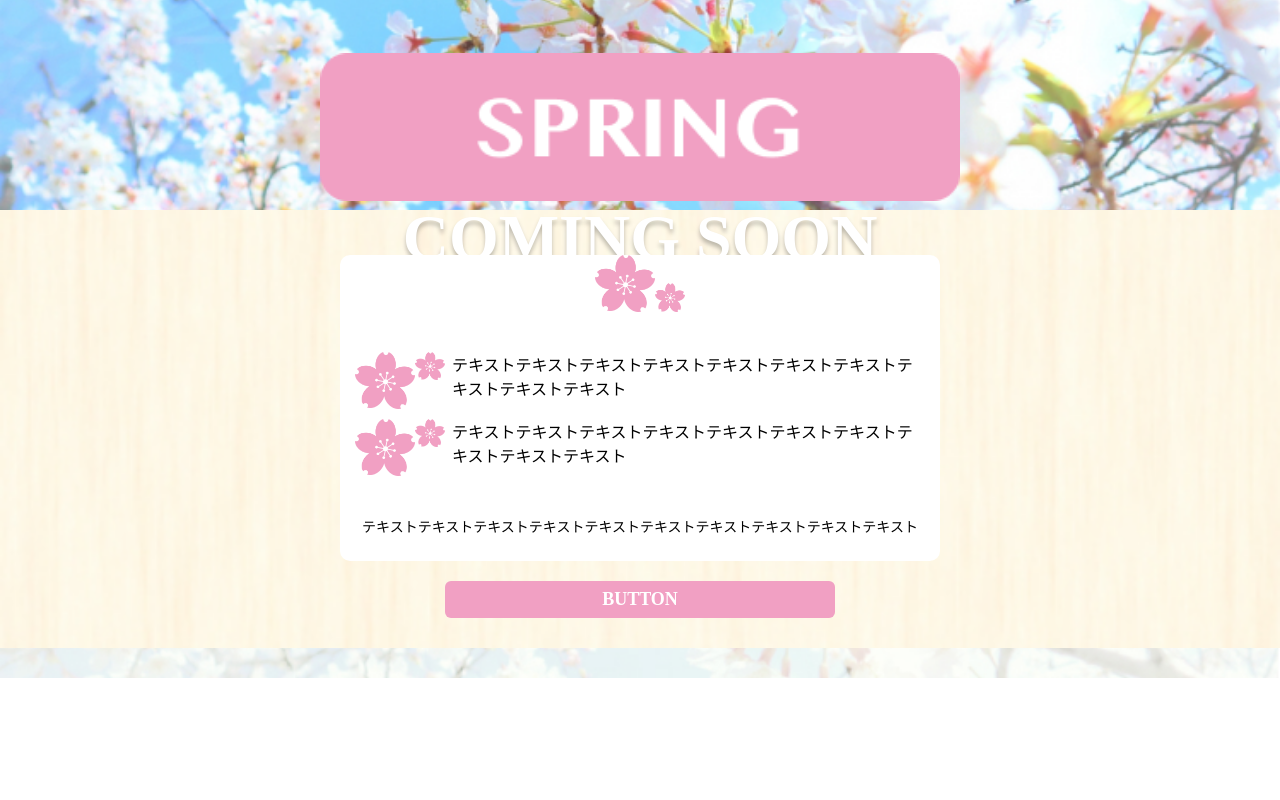
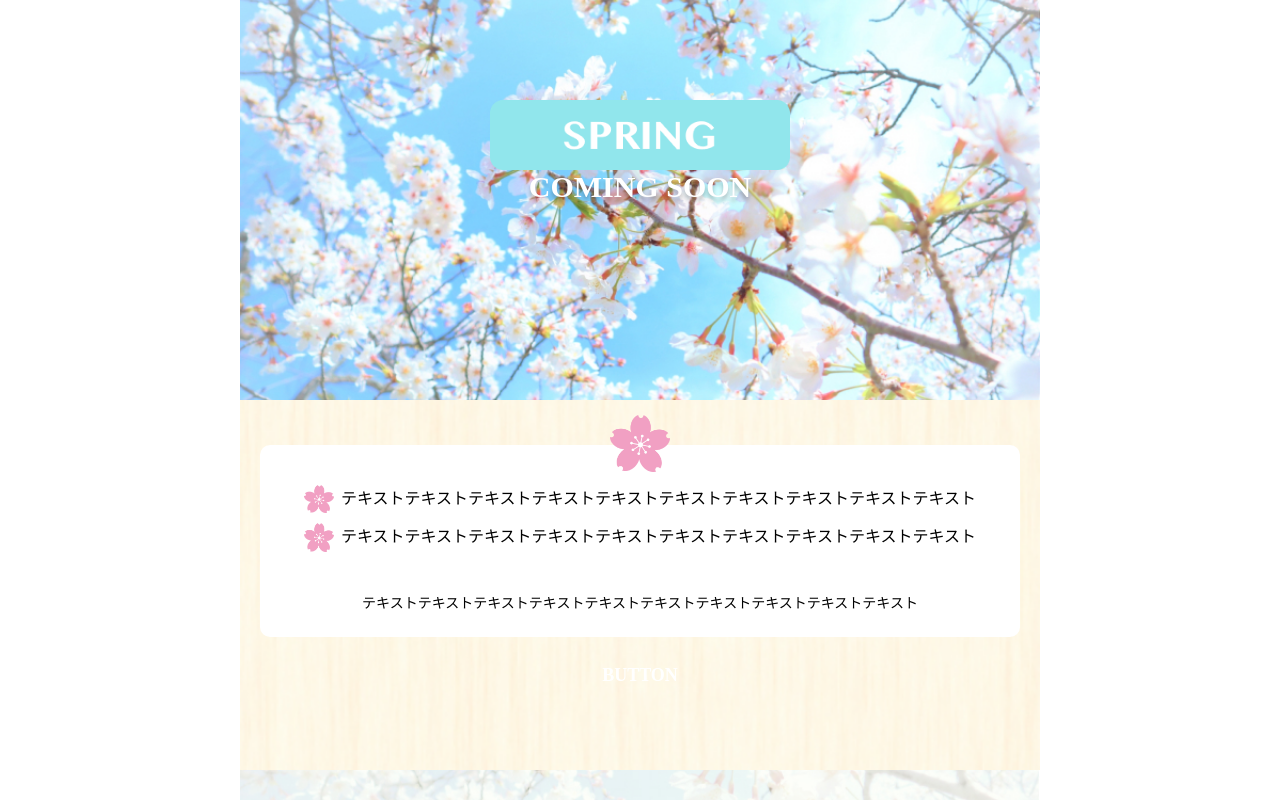
Before and after one commit to irodoriasahi/sample_coding, a React (Create React App) app: page / in a window 1280 px wide. Built offline with nearby package versions, Linux system fonts and the light colour scheme.

Commit message:
Buttonにpropsで背景カラー情報を渡す

```diff
--- a/package.json
+++ b/package.json
@@ -10,6 +10,7 @@
     "react-dom": "^17.0.2",
     "react-scripts": "5.0.0",
     "styled-components": "^5.3.3",
+    "styled-jsx": "^5.0.0",
     "web-vitals": "^2.1.4"
   },
   "scripts": {
--- a/src/App.js
+++ b/src/App.js
@@ -14,7 +14,7 @@ export const App = () => {
     <Header />
     <SMain>
       <Section />
-      <Button />
+      <Button color="#F1A0C3"/>
     </SMain>
     <Footer />
     </>
@@ -27,8 +27,12 @@ const SMain = styled.main`
   background-position:center center;
   background-size:cover;
   width:100%;
-  height:calc(100vh-); //heightのみ%指定すると表示されなくなる
+  max-width: 800px;
+  height: calc(100vh - 240px);//heightのみ%指定すると表示されなくなる
   margin: 0 auto;
   text-align: center;
   padding: 45px 20px 0 20px;
-`;
+
+  @media only screen and (min-width:600px) {
+  height: calc(100vh - 430px);
+  }`;
--- a/src/components/Button.jsx
+++ b/src/components/Button.jsx
@@ -1,6 +1,6 @@
 import styled from "styled-components";
 
-export const Button = () => {
+export const Button = (props) => {
     return (
       <SButton type="button">BUTTON</SButton>
       );
@@ -11,7 +11,7 @@ const SButton = styled.button`
   max-width: 390px;
   margin-top: 20px;
   margin-bottom: 30px;
-  background-color: #F1A0C3;
+  background-color:  ${props => props.color};
   border-radius: 6px;
   padding: 8px 0;
   color: #fff;
--- a/src/components/Footer.jsx
+++ b/src/components/Footer.jsx
@@ -13,8 +13,11 @@ const SFooter = styled.footer`
   background-repeat:  repeat;
   background-position:center center;
   background-size:cover;
+  margin: 0 auto;
   width:100%;
-  height:30px;
+  max-width: 800px;
+  max-height:30px;
+  object-fit: cover;
   padding-top: 30px;
   text-align: center;
 `;
--- a/src/components/Header.jsx
+++ b/src/components/Header.jsx
@@ -2,6 +2,8 @@ import styled from "styled-components";
 import { Logo } from "./Logo";
 import mv from "./img/mv.jpg";
 import logo_pink from "./img/logo_pink.png";
+import logo_blue from "./img/logo_blue.png";
+import logo_green from "./img/logo_green.png";
 
 export const Header = () => {
 
@@ -9,7 +11,7 @@ export const Header = () => {
     <SHeader>
       <MVimage src={mv} alt="logo" />
       <SLogoContainer>
-      <Logo image={logo_pink} />
+      <Logo image={logo_blue} />
       <p>COMING SOON</p>
       </SLogoContainer>
     </SHeader>
@@ -23,13 +25,18 @@ position: relative;
 
 const MVimage = styled.img`
   width: 100%;
+  max-width: 800px;
   max-height: 210px;
   object-fit: cover;
-`;
+
+  @media only screen and (min-width:600px) {
+  max-height: 400px;
+}`;
 
 const SLogoContainer = styled.div`
   position: absolute;
   width: 50%;
+  max-width: 300px;
   text-align: center;
   top:25%;
   left: 25%;
@@ -42,4 +49,10 @@ const SLogoContainer = styled.div`
       font-weight: bold;
       text-shadow: 0px 4px 4px rgba(0, 0, 0, 0.25);
     }
-`;
+
+     @media only screen and (min-width:600px) {
+  left: calc(50% - 150px);
+    p {
+      font-size: 30px;
+    }
+  }`;
--- a/src/components/Icon.jsx
+++ b/src/components/Icon.jsx
@@ -1,19 +1,21 @@
 import styled from "styled-components";
-
 
 export const Icon = (props) => {
   return (
     <>
-    <SIconLarge src={props.image}  ClassName="props.text"/>
-    <SIconSmall src={props.image}  ClassName="props.text"/>
+    <SIcon src={props.image} className={props.text} />
     </>
-      );
+  );
 };
 
-  const SIconLarge = styled.img`
-      width: 60px;
-  `;
-
-    const SIconSmall = styled.img`
-      width: 30px;
-  `;
+const SIcon = styled.img`
+  &.IconLarge {
+    width: 60px;
+    position: absolute;
+    left: calc(50% - 30px);
+    top: -30px;
+  }
+  &.IconSmall {
+    width: 30px;
+  }
+`;
--- a/src/components/Section.jsx
+++ b/src/components/Section.jsx
@@ -27,6 +27,7 @@ export const Section = () => {
 };
 
 const SContainer = styled.div`
+
   position: relative;
   margin: 0 auto;
   max-width: 600px;
@@ -53,7 +54,11 @@ const SContainer = styled.div`
       padding-bottom: 0;
     }
   }
-`;
+
+@media only screen and (min-width:600px) {
+  max-width: 800px;
+  }`;
+
 
 
 const SText = styled.p`
```
Also changed, not shown: 1 other file (tests, documents, lock files or other folders).
